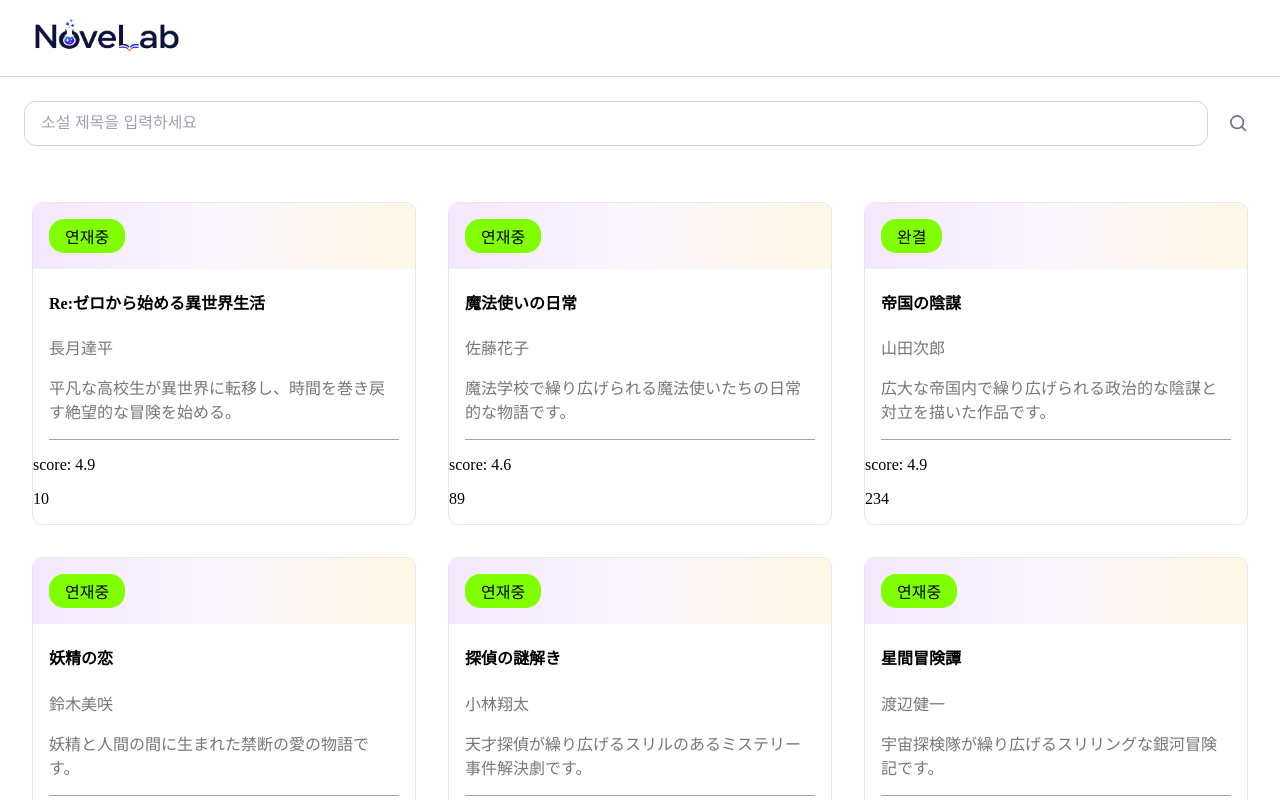
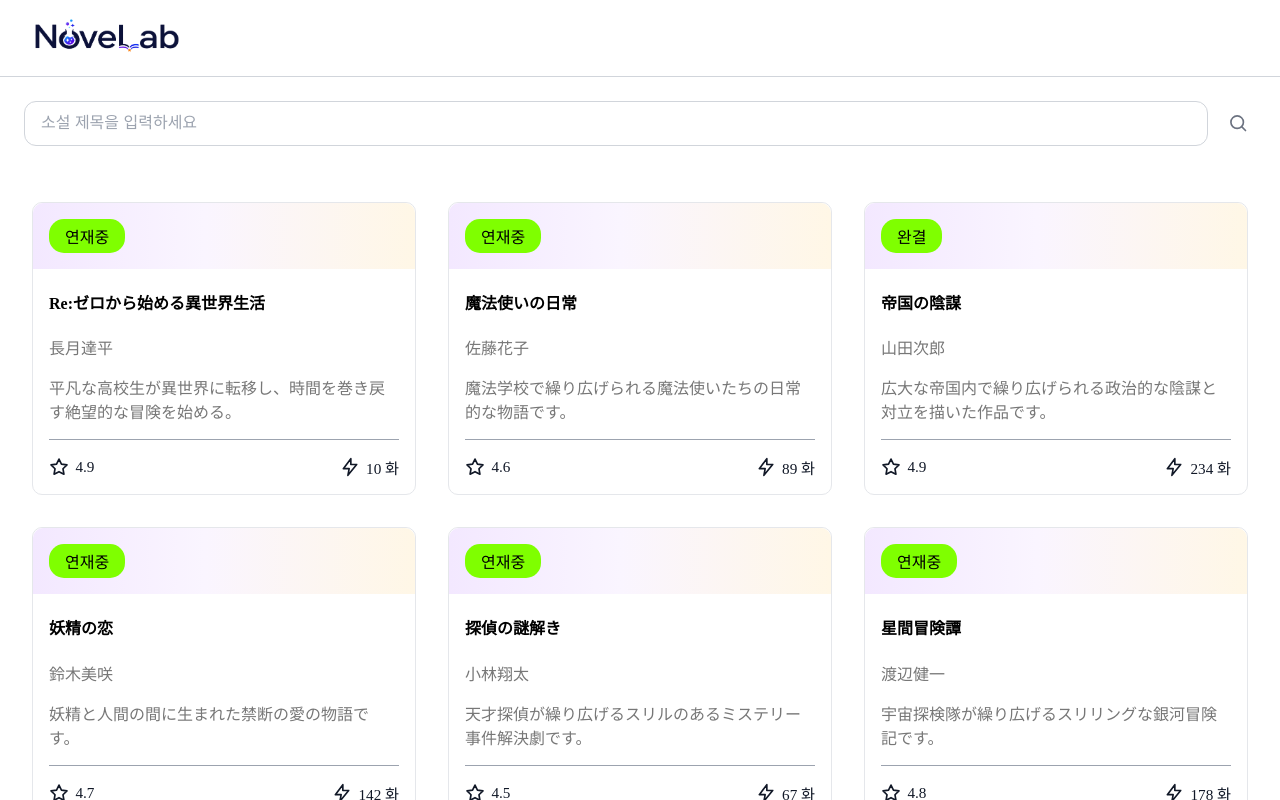
Before and after one commit to K-KY/noveLab, a React (Vite) app: page / in a window 1280 px wide. Shown: the top 800 px of the page. Built offline with nearby package versions, Linux system fonts and the light colour scheme.

Commit message:
feat: 소설 평점과 조회수 컴포넌트

```diff
--- a/src/components/novelItem.jsx
+++ b/src/components/novelItem.jsx
@@ -1,6 +1,7 @@
 import '../css/novelItem.css'
 import {NovelStateBar} from "./novelStateBar.jsx";
 import {NovelInfo} from "./novelInfo.jsx";
+import {NovelScore} from "./novelScore.jsx";
 
 const NovelItem = ({id, title, author, content, state, score, viewCount}) => {
     function onItemClick() {
@@ -16,10 +17,7 @@ const NovelItem = ({id, title, author, content, state, score, viewCount}) => {
                     <NovelInfo title={title} content={content} author={author}></NovelInfo>
 
                     <div>
-                        <p>
-                            score: {score}
-                        </p>
-                        <p>{viewCount}</p>
+                        <NovelScore score={score} viewCount={viewCount} ></NovelScore>
                     </div>
                 </div>
         </>
--- /dev/null
+++ b/src/components/novelScore.jsx
@@ -0,0 +1,48 @@
+import "../css/novelScore.css";
+const NovelScore = ({ score, viewCount }) => {
+    return (
+        <div className="novel-score-container">
+            <div className="novel-score-item">
+                <svg
+                    className="novel-score-icon"
+                    width="20"
+                    height="20"
+                    viewBox="0 0 24 24"
+                    fill="none"
+                    xmlns="http://www.w3.org/2000/svg"
+                >
+                    <path
+                        d="M12 2.5L14.95 8.48L21.55 9.44L16.78 14.09L17.9 20.67L12 17.57L6.1 20.67L7.22 14.09L2.45 9.44L9.05 8.48L12 2.5Z"
+                        stroke="currentColor"
+                        strokeWidth="2"
+                        strokeLinejoin="round"
+                    />
+                </svg>
+
+                <span>{score}</span>
+            </div>
+
+            <div className="novel-score-item">
+                <svg
+                    className="novel-score-icon"
+                    width="20"
+                    height="20"
+                    viewBox="0 0 24 24"
+                    fill="none"
+                    xmlns="http://www.w3.org/2000/svg"
+                >
+                    <path
+                        d="M13 2L4 14H11L9.5 22L20 9H13L13 2Z"
+                        stroke="currentColor"
+                        strokeWidth="2"
+                        strokeLinejoin="round"
+                    />
+                </svg>
+
+                <span>{viewCount} 화</span>
+            </div>
+        </div>
+    );
+};
+
+export { NovelScore };
--- /dev/null
+++ b/src/css/novelScore.css
@@ -0,0 +1,25 @@
+.novel-score-container {
+    display: flex;
+    align-items: center;
+    justify-content: space-between;
+
+    width: 100%;
+    padding: 1rem;
+
+    box-sizing: border-box;
+}
+
+.novel-score-item {
+    display: inline-flex;
+    align-items: center;
+    gap: 0.4rem;
+
+    color: #111827;
+    font-size: 0.95rem;
+    font-weight: 500;
+}
+
+.novel-score-icon {
+    display: block;
+    flex: 0 0 auto;
+}
```
